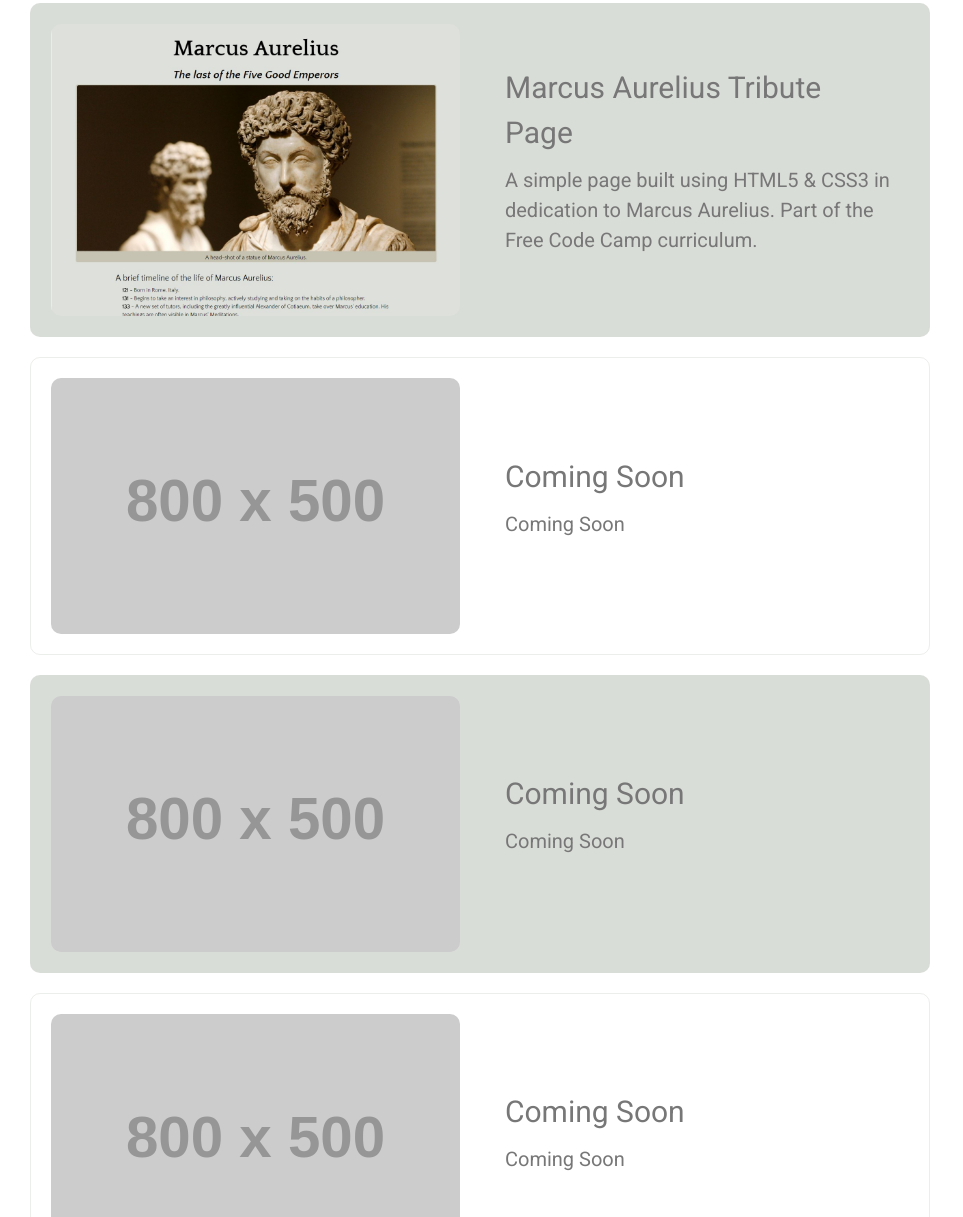
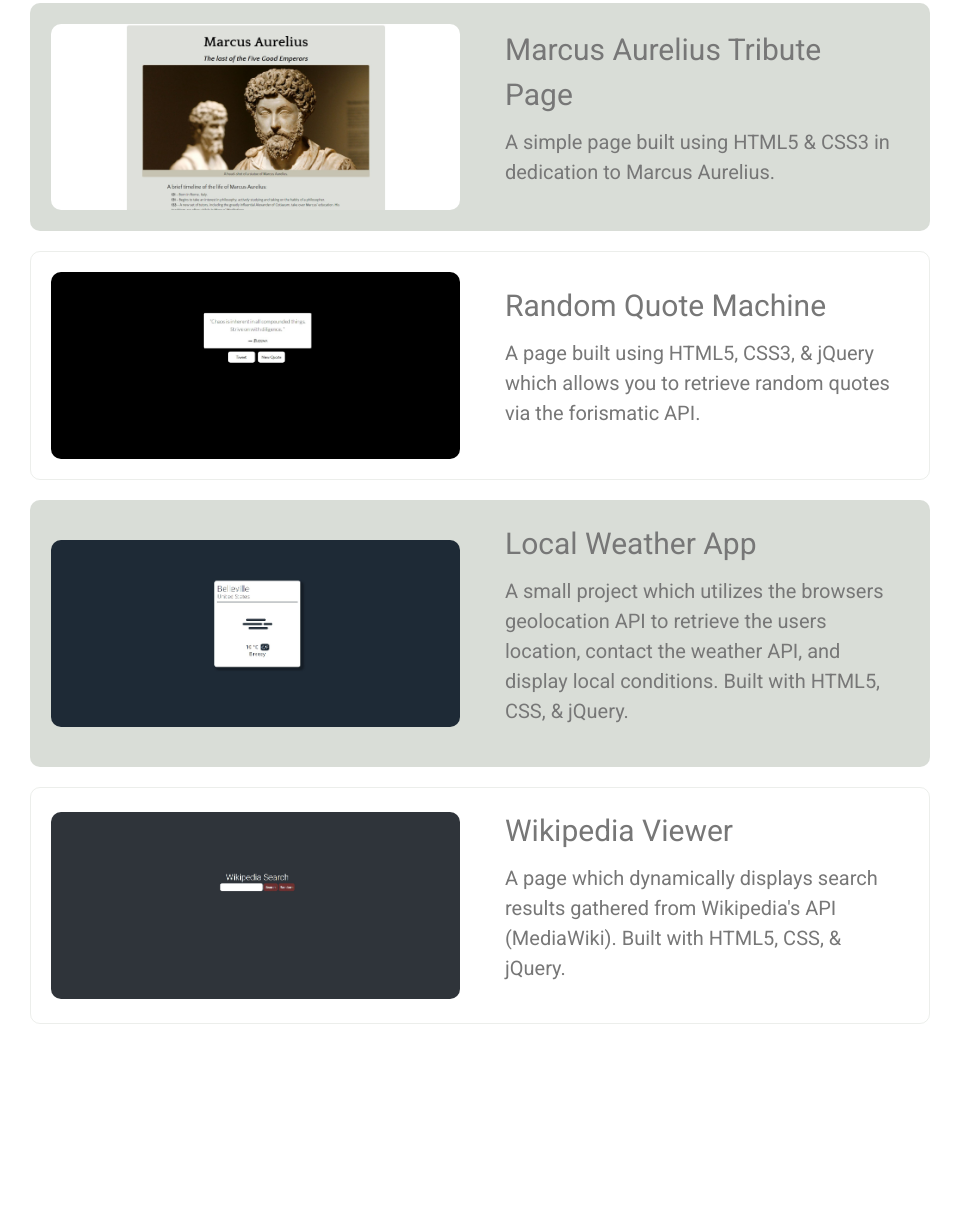
Before and after one commit to VinnyE/vinnyE.github.io, a plain HTML site: page index.html in a window 1280 px wide. Shown: the part 1120-2337 px from the top of the page, without its empty margins (0-963 px from the left). After the commit the page ends 2259 px from the top, so only its background shows below. Drawn offline with Linux system fonts and the light colour scheme; placeholder pictures from the web are drawn by us.

Commit message:
Updated projects.

```diff
--- a/index.html
+++ b/index.html
@@ -17,7 +17,7 @@
     <!-- Header -->
     <header>
 
-        <img src="https://s15.postimg.org/5a1ncwmhn/2_PAr3_lis.jpg" alt="A picture of Vinny (me!)." />
+        <img src="assets/images/vinny.jpg" alt="A picture of Vinny (me!)." />
         <h2>Vinny</h2>
         <h4>Front End Developer</h4>
 
@@ -104,49 +104,57 @@
 
         <article>
             <div class="project-img">
-              <a href="https://vinnye.github.io/Marcus_Tribute/" target="_blank"><img src="assets/images/Marcus_tribute.jpeg" alt="A thumbnail of my Marcus Aurelius tribute page project."/></a>
+              <a href="https://vinnye.github.io/Marcus_Tribute/" target="_blank">
+                <img src="assets/images/Marcus_tribute2.jpeg" alt="A thumbnail of my Marcus Aurelius tribute page project."/>
+              </a>
             </div>
 
           <div class="description">
             <h3>Marcus Aurelius Tribute Page</h3>
-            <p>A simple page built using HTML5 &amp; CSS3 in dedication to Marcus Aurelius. Part of the Free Code Camp curriculum. </p>
+            <p>A simple page built using HTML5 &amp; CSS3 in dedication to Marcus Aurelius. </p>
           </div>
         </article>
 
         <article>
           <div class="project-img">
-            <img src="https://dummyimage.com/800x500/DAD8DA/ffffff.png&text=Coming+Soon" alt="A placeholder image that reads coming soon."/>
+            <a href="http://codepen.io/vinnyE/full/QKzNYN/" target="_blank">
+              <img src="assets/images/Random_Quote_Machine.jpeg" alt="A placeholder image that reads coming soon."/>
+            </a>
           </div>
 
           <div class="description">
-            <h3>Coming Soon</h3>
-            <p>Coming Soon</p>
+            <h3>Random Quote Machine</h3>
+            <p>A page built using HTML5, CSS3, & jQuery which allows you to retrieve random quotes via the forismatic API. </p>
           </div>
         </article>
 
         <article>
           <div class="project-img">
-            <img src="https://dummyimage.com/800x500/DAD8DA/ffffff.png&text=Coming+Soon" alt="A placeholder image that reads coming soon."/>
+            <a href="https://vinnye.github.io/Local_Weather_App/" target="_blank">
+              <img src="assets/images/Local_Weather_App.jpeg" alt="A placeholder image that reads coming soon."/>
+            </a>
           </div>
 
           <div class="description">
-            <h3>Coming Soon</h3>
-            <p>Coming Soon</p>
+            <h3>Local Weather App</h3>
+            <p>A small project which utilizes the browsers geolocation API to retrieve the users location, contact the weather API, and display local conditions. Built with HTML5, CSS, & jQuery.</p>
           </div>
         </article>
 
         <article>
           <div class="project-img">
-            <img src="https://dummyimage.com/800x500/DAD8DA/ffffff.png&text=Coming+Soon" alt="A placeholder image that reads coming soon."/>
+            <a href="https://vinnye.github.io/Wikipedia_Viewer/" target="_blank">
+              <img src="assets/images/Wikipedia_Viewer.jpeg" alt="A placeholder image that reads coming soon."/>
+            </a>
           </div>
 
           <div class="description">
-            <h3>Coming Soon</h3>
-            <p>Coming Soon</p>
+            <h3>Wikipedia Viewer</h3>
+            <p>A page which dynamically displays search results gathered from Wikipedia's API (MediaWiki). Built with HTML5, CSS, & jQuery. </p>
           </div>
         </article>
 
-        <article>
+        <!-- <article>
           <div class="project-img">
             <img src="https://dummyimage.com/800x500/DAD8DA/ffffff.png&text=Coming+Soon" alt="A placeholder image that reads coming soon."/>
           </div>
@@ -166,7 +174,7 @@
             <h3>Coming Soon</h3>
             <p>Coming Soon</p>
           </div>
-        </article>
+        </article> -->
 
       </section>
 
```
Also changed, not shown: assets/images/Local_Weather_App.jpeg (added), assets/images/Marcus_tribute2.jpeg (added), assets/images/Random_Quote_Machine.jpeg (added), assets/images/Wikipedia_Viewer.jpeg (added), assets/images/vinny.jpg (added), 1 other file.
